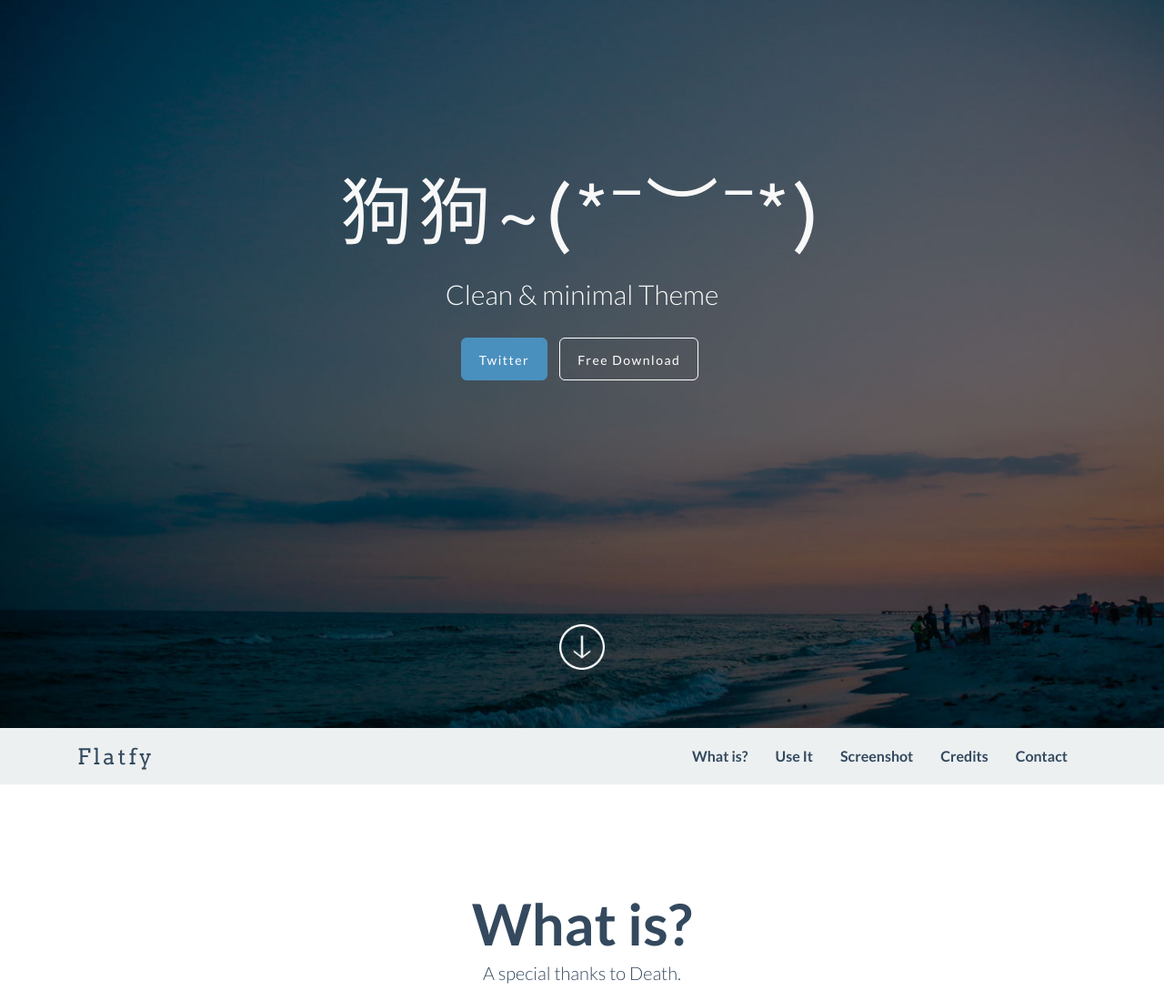
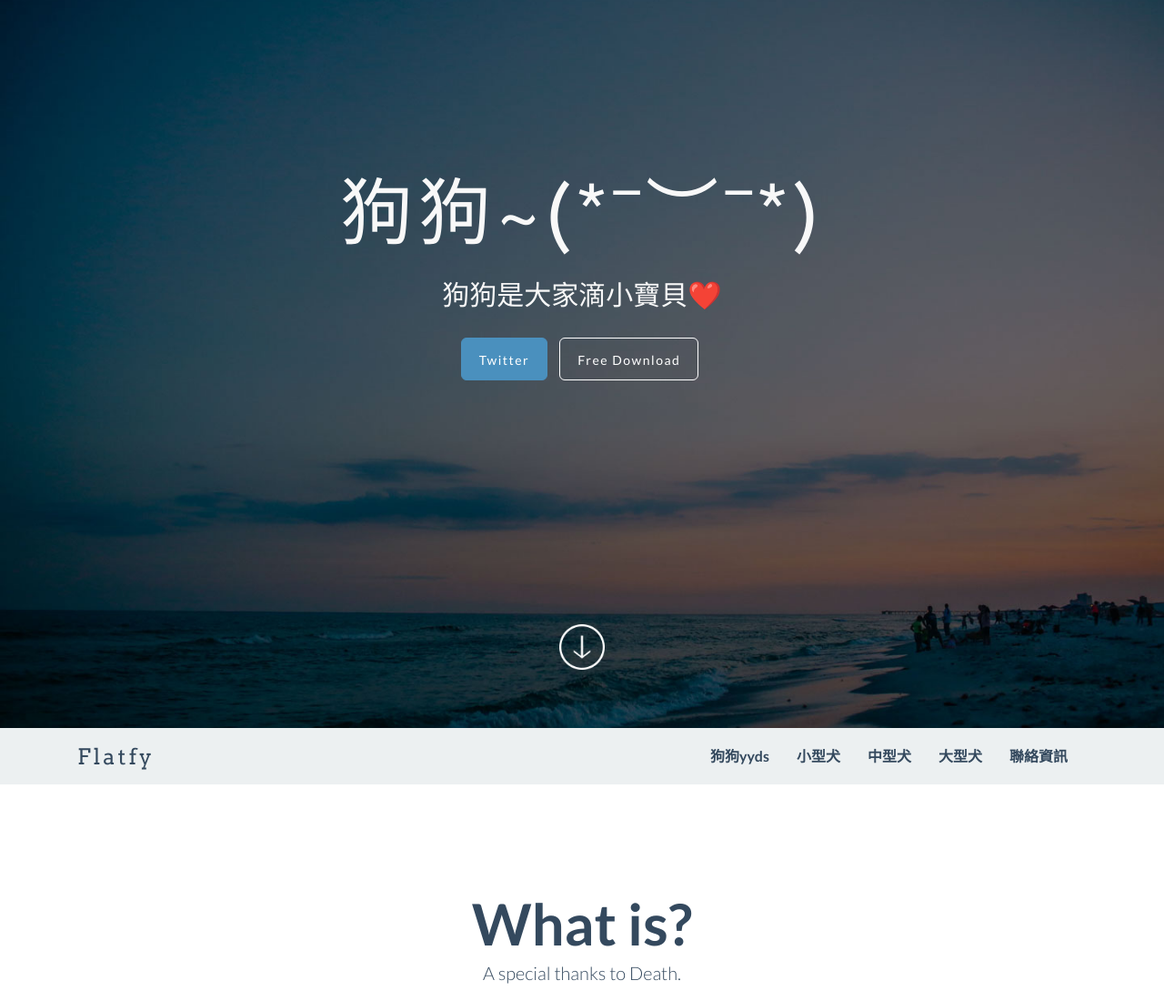
Before and after one commit to 110054023/dooog666, a plain HTML site: page index.html in a window 1280 px wide. Shown: the top 1100 px of the page at 91% size. Drawn offline with Linux system fonts and the light colour scheme.

Commit message:
update all

```diff
--- a/index.html
+++ b/index.html
@@ -59,7 +59,7 @@
     <div class="intro-header">
 		<div class="col-xs-12 text-center abcen1">
 			<h1 class="h1_home wow fadeIn" data-wow-delay="0.4s">狗狗~(*¯︶¯*)</h1>
-			<h3 class="h3_home wow fadeIn" data-wow-delay="0.6s">Clean & minimal Theme</h3>
+			<h3 class="h3_home wow fadeIn" data-wow-delay="0.6s">狗狗是大家滴小寶貝❤️</h3>
 			<ul class="list-inline intro-social-buttons">
 				<li><a href="https://twitter.com/galantiandrea" class="btn  btn-lg mybutton_cyano wow fadeIn" data-wow-delay="0.8s"><span class="network-name">Twitter</span></a>
 				</li>
@@ -91,11 +91,11 @@
 			<div class="collapse navbar-collapse navbar-right navbar-ex1-collapse">
 				<ul class="nav navbar-nav">
 
-					<li class="menuItem"><a href="#whatis">What is?</a></li>
-					<li class="menuItem"><a href="#useit">Use It</a></li>
-					<li class="menuItem"><a href="#screen">Screenshot</a></li>
-					<li class="menuItem"><a href="#credits">Credits</a></li>
-					<li class="menuItem"><a href="#contact">Contact</a></li>
+					<li class="menuItem"><a href="#whatis">狗狗yyds</a></li>
+					<li class="menuItem"><a href="#useit">小型犬</a></li>
+					<li class="menuItem"><a href="#screen">中型犬</a></li>
+					<li class="menuItem"><a href="#credits">大型犬</a></li>
+					<li class="menuItem"><a href="#contact">聯絡資訊</a></li>
 				</ul>
 			</div>
 
```
